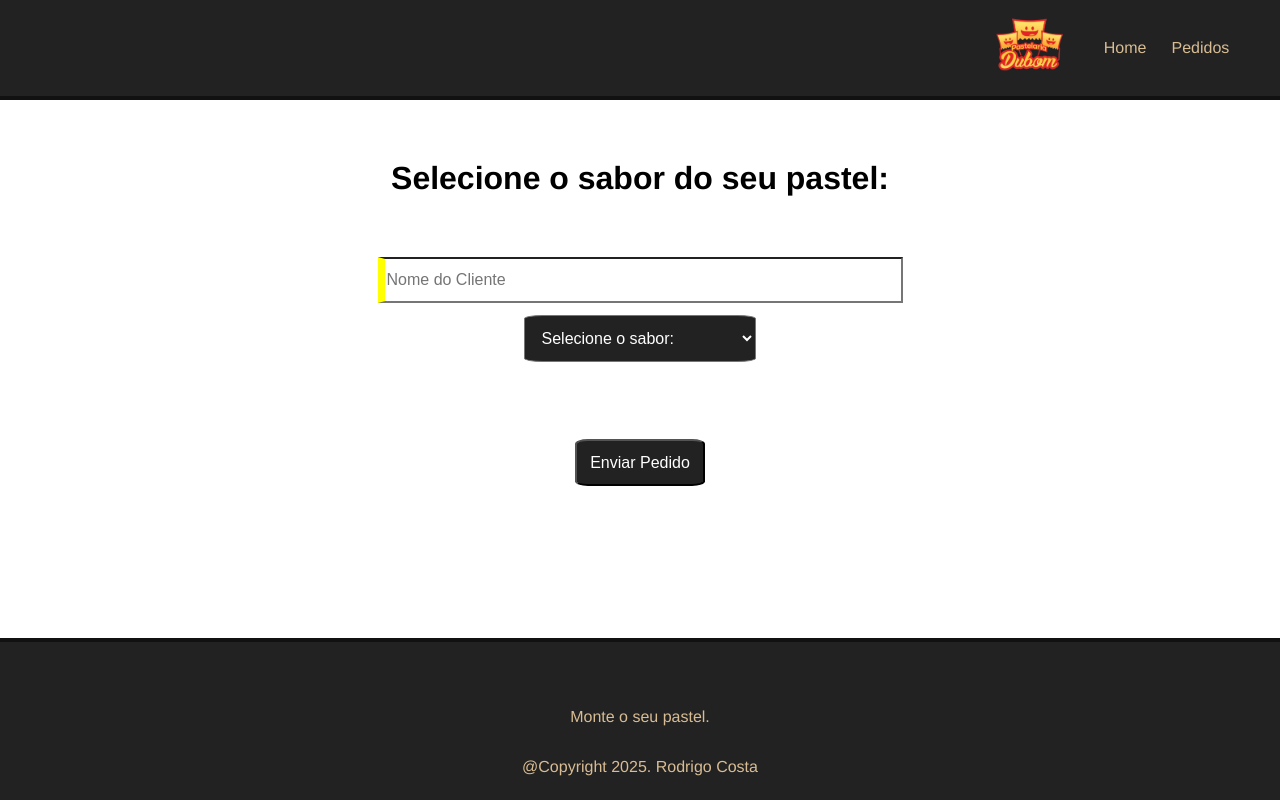
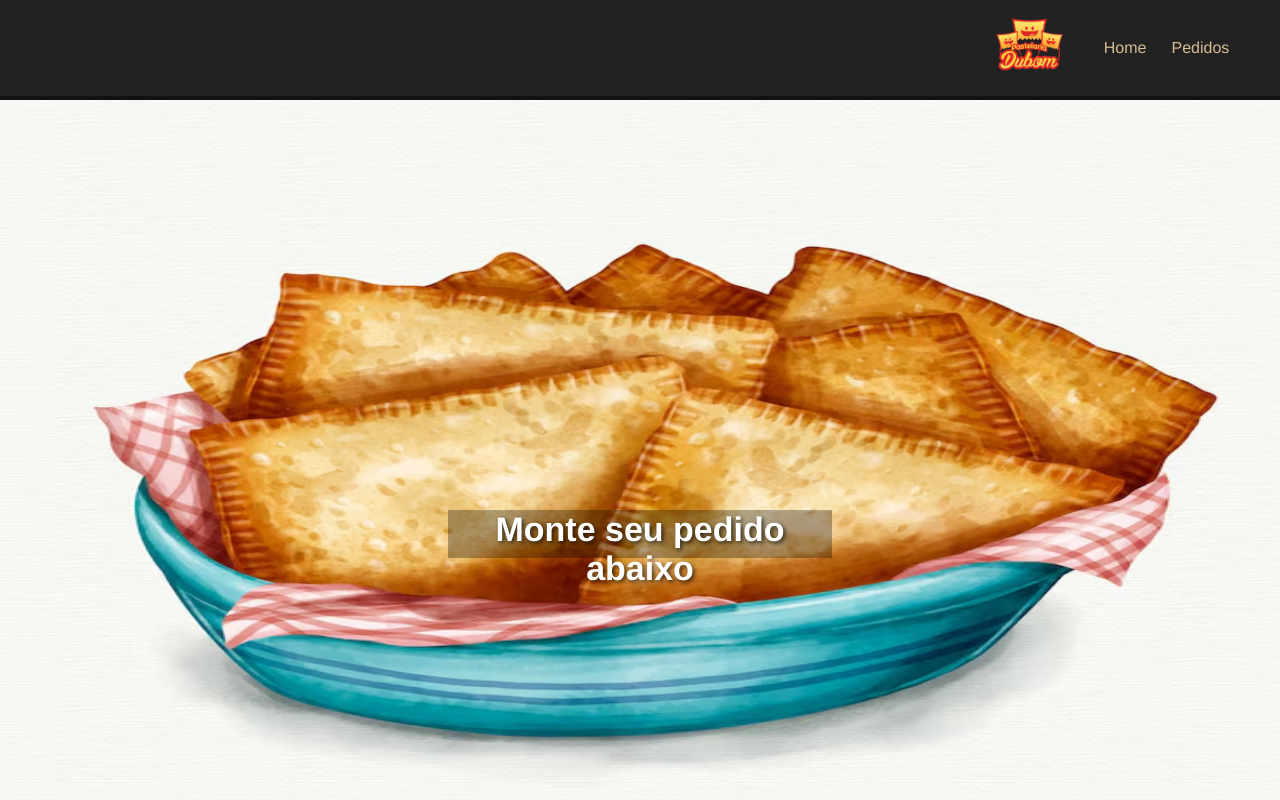
Before and after one commit to Rodrigo-Cn/PastelariaON, a Vue app: page / in a window 1280 px wide. Shown: the top 800 px of the page. Built offline with nearby package versions, Linux system fonts and the light colour scheme; data requests are answered from the project's data file.

Commit message:
feat: Adiciona banner na tela de home

```diff
--- /dev/null
+++ b/src/components/BannerComponent.vue
@@ -0,0 +1,38 @@
+<template>
+    <div id="banner">
+        <p id="text-banner">Monte seu pedido abaixo</p>
+        <img src="/img/pastel.avif" alt="" id="banner-img">
+    </div>
+</template>
+<script>
+    export default{
+        name:"BannerComponent"
+    }
+</script>
+<style>
+    #banner {
+    position: relative;
+    width: 100%;
+    height: 100vh;
+    }
+
+    #banner-img {
+    width: 100%;
+    height: 100%;
+    }
+
+    #text-banner {
+        position: absolute;
+        top: 50%;
+        left: 50%;
+        transform: translate(-50%, -50%);
+        color: white;
+        font-size: 34px;
+        font-weight: bold;
+        text-shadow: 2px 2px 4px rgba(0, 0, 0, 0.7);
+        text-align: center;
+        background-color: rgba(0, 0, 0, 0.3);
+        height: 6%;
+        width: 30%;
+    }
+</style>
--- a/src/components/FormComponent.vue
+++ b/src/components/FormComponent.vue
@@ -126,7 +126,7 @@ export default {
       cursor: pointer;
       color: white;
       background-color: #222;
-      border-radius: 8%;
+      border-radius: 5%;
       padding: 1%;
       font-size: 100%;
     }
@@ -134,11 +134,11 @@ export default {
       cursor: pointer;
       color: white;
       background-color: #222;
-      border-radius: 10%;
+      border-radius: 1%;
       padding: 1%;
       font-size: 100%;
     }
-    #form-flavor input{
+    /***#form-flavor input{
       border-left: 7px solid yellow;
-    }
+    } ***/
 </style>
--- a/src/views/HomeView.vue
+++ b/src/views/HomeView.vue
@@ -1,14 +1,17 @@
 <template>
   <div class="home">
+    <BannerComponent/>
     <FormComponent/>
   </div>
 </template>
 <script>
   import FormComponent from '../components/FormComponent.vue';
+  import BannerComponent from '../components/BannerComponent.vue';
 
   export default{
     name:'HomeView',
     components:{
+      BannerComponent,
       FormComponent,
     },
   }
```
Also changed, not shown: public/img/pastel.avif (added).
